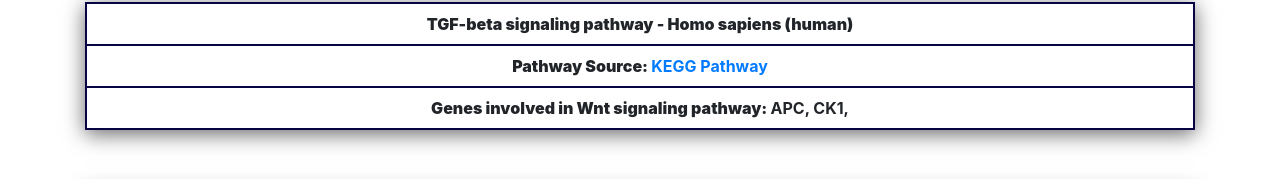
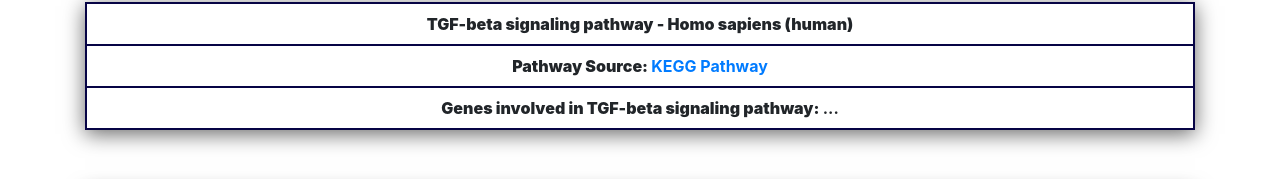
Before and after one commit to kumaar-piyush/CBase, a plain HTML site: page TGF_path.html in a window 1280 px wide. Shown: the part 165-344 px from the top of the page. Drawn offline with nearby package versions, Linux system fonts and the light colour scheme.

Commit message:
Update TGF_path.html

```diff
--- a/TGF_path.html
+++ b/TGF_path.html
@@ -71,7 +71,7 @@
                             <td><strong>Pathway Source: </strong><a href="https://www.genome.jp/pathway/hsa04350" target="_blank">KEGG Pathway</a></td>
                         </tr>
                         <tr>
-                            <td><strong>Genes involved in Wnt signaling pathway: </strong>APC, CK1,</td>
+                            <td><strong>Genes involved in TGF-beta signaling pathway: </strong>...</td>
                         </tr>
                     </tbody>
                 </table>
```
